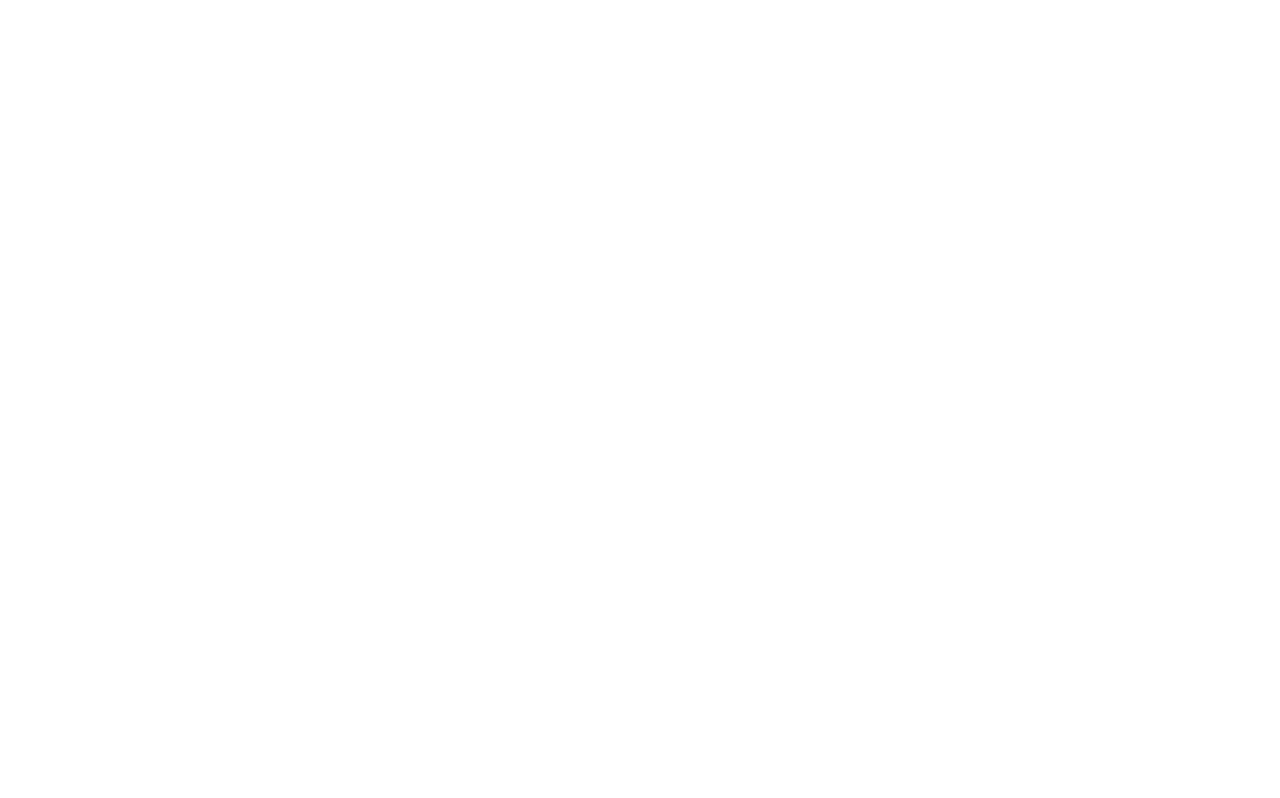
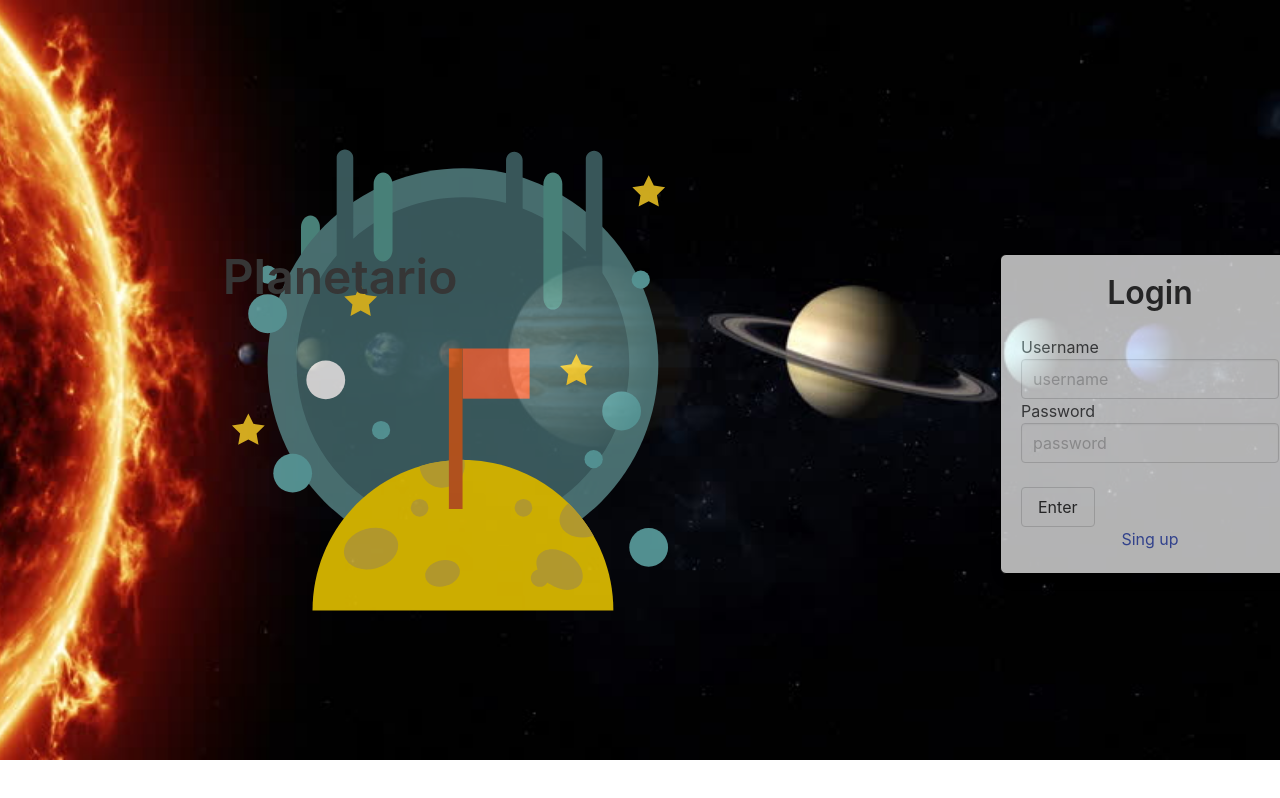
Before and after one commit to alanjosue97/login-student, a plain HTML site: page index.html in a window 1280 px wide. Drawn offline with nearby package versions, Linux system fonts and the light colour scheme.

Commit message:
login done

```diff
--- a/css/styles.css
+++ b/css/styles.css
@@ -0,0 +1,64 @@
+.header{
+    position: fixed;
+    width: 100%;
+    height: 760px;
+    background: url(../assets/solar.jpg) no-repeat center top;
+    background-size: cover;
+}
+
+img{
+    background-size: cover;
+}
+ .login{
+     text-align: center;
+ }
+
+.box{
+    opacity: 70%;
+    border: 1px solid black;
+    position: relative;
+    left: 1000px;
+    top: 200px;
+    width: 300px;
+    height:320px;
+}
+
+.button{
+    text-align: center;
+}
+.sign{
+    text-align: center;
+}
+
+.plan{
+    position: relative;
+    top: 250px;
+    right: 300px;
+    text-align: center;
+}
+
+.bx2{
+
+    opacity: 70%;
+    border: 1px solid black;
+    position: relative;
+    left:430px;
+    top: 150px;
+    width:700px;
+    height: 420px;
+
+}
+
+.planet{
+    opacity: 80%;
+    position: absolute;
+    width: 500px;
+    height: 700px;
+    top: 30px;
+    left: 200px;
+}
+
+.btn{
+    position: relative;
+    align-items: center;
+}
--- a/index.html
+++ b/index.html
@@ -1,12 +1,37 @@
 <!DOCTYPE html>
 <html lang="en">
-<head>
+<head style="background-color: violet;" >
     <meta charset="UTF-8">
     <meta http-equiv="X-UA-Compatible" content="IE=edge">
     <meta name="viewport" content="width=device-width, initial-scale=1.0">
-    <title>Document</title>
+    <title>Login</title>
+    <link rel="stylesheet" href="css/styles.css">
+    <link rel="stylesheet" href="https://cdn.jsdelivr.net/npm/bulma@0.9.2/css/bulma.min.css">
+    <link rel="stylesheet" href="assets/planet.svg">
+    <link rel="stylesheet" href="db.php">
 </head>
 <body>
 
+    <header class="header">
+        <div>
+            <img class="planet" src="assets/planet.svg" alt="planet">
+            <h1 class="title is-1 plan ">Planetario</h1>
+
+        </div>
+
+        <div class="form box">
+            <form class="new-form" >
+                <h1 class="title login">Login</h1>
+                <p>Username</p>
+                <input class="input" placeholder="username" type="text">
+                <p>Password</p>
+                <input  class="input" placeholder="password" type="password">
+                <br><br>
+                <input class="button" type="button" value="Enter">
+                <a rel="stylesheet" href="./sign-up.html"><p class="sign">Sing up</p>
+            </form>
+        </div>
+    </header>
+
 </body>
 </html>
```
Also changed, not shown: sign-up.html (added, +36 -0 lines), assets/planet.svg (added), assets/reaact.jpg (added), assets/solar.jpg (added), assets/space.jpg (added), assets/spaces.jpg (added).
